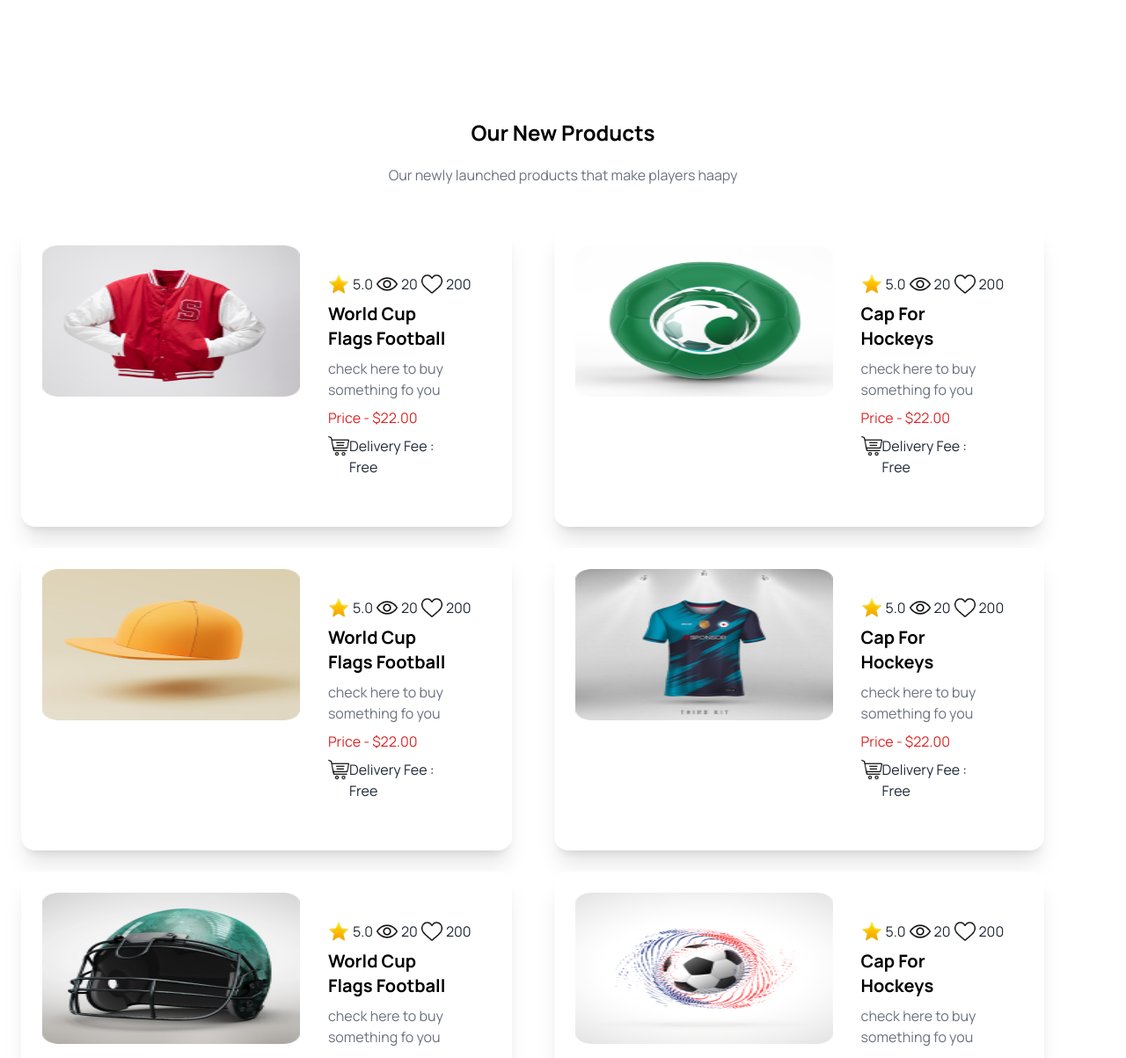
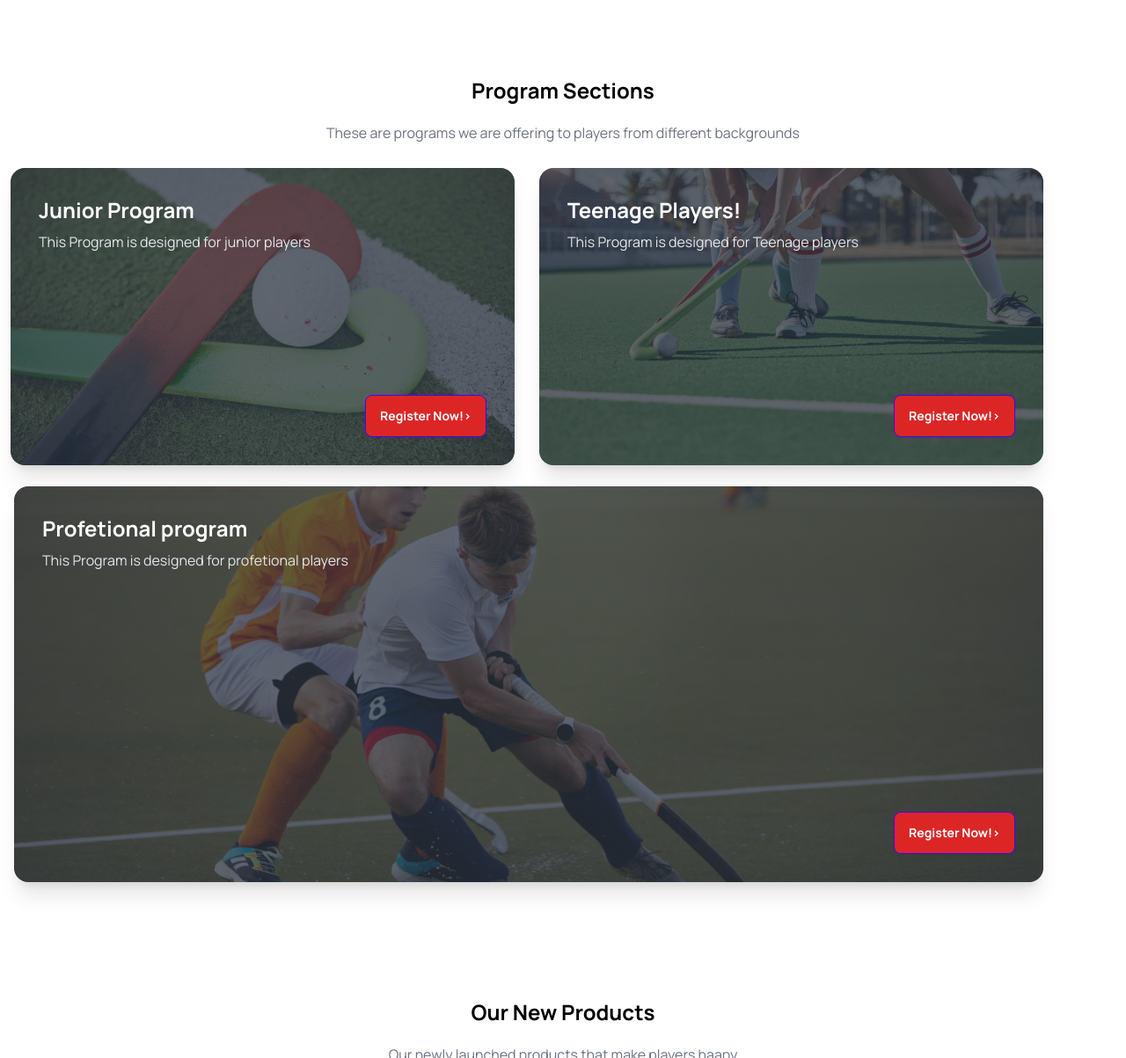
Before and after one commit to TahsinHafsa/my-assignment3-repo, a plain HTML site: page index.html in a window 1280 px wide. Shown: the part 1239-2442 px from the top of the page at 88% size. Drawn offline with nearby package versions, Linux system fonts and the light colour scheme.

Commit message:
first commit

```diff
--- a/index.html
+++ b/index.html
@@ -133,6 +133,49 @@
                         </div>
 
                         </section>
+
+                         <!-- Program section -->
+        <section class="bg-white font-manrope">
+            <div class="text-center py-1">
+              <h2 class="text-2xl text-black font-semibold mt-20 lg:mt-18">Program Sections </h2>
+              <p class="text-gray-500 mt-5 mb-6 mx-6">These are programs we are offering to players from different backgrounds</p>
+          </div>
+            <div class="flex flex-col lg:flex-row gap-0">
+              <div class="card mx-3 lg:w-[573px] h-[338px] mb-6 bg-base-100 shadow-xl image-full">
+                <figure><img src="Images/2.png" alt="" /></figure>
+                <div class="card-body">
+                  <h2 class="card-title text-white font-semibold text-2xl">Junior Program</h2>
+                  <p class="text-gray-200">This Program is designed for junior players</p>
+                  <div class="card-actions justify-end">
+                    <button class="btn btn-primary bg-red-600 text-white">Register Now!></button>
+                  </div>
+                </div>
+              </div>
+              <div class="card mx-4 lg:w-[573px] h-[338px] mb-6 bg-base-100 shadow-xl image-full">
+                <figure><img src="Images/3.png" alt="" /></figure>
+                <div class="card-body">
+                  <h2 class="card-title text-white font-semibold text-2xl">Teenage Players!</h2>
+                  <p class="text-gray-200">This Program is designed for Teenage players</p>
+                  <div class="card-actions justify-end">
+                    <button class="btn btn-primary bg-red-600 text-white">Register Now!></button>
+                  </div>
+                </div>
+              </div>
+            </div>
+            <div class="card mx-4 lg:w-[1170px] h-[450px] bg-base-100 shadow-xl image-full">
+              <figure><img src="Images/4.png" alt="" /></figure>
+              <div class="card-body">
+                <h2 class="card-title text-white font-semibold text-2xl">Profetional program</h2>
+                <p class="text-gray-200">This Program is designed for profetional players</p>
+                <div class="card-actions justify-end">
+                  <button class="btn btn-primary bg-red-600 text-white">Register Now!></button>
+                </div>
+              </div>
+            </div>
+
+          </section>
+
+
 
 
 
```
